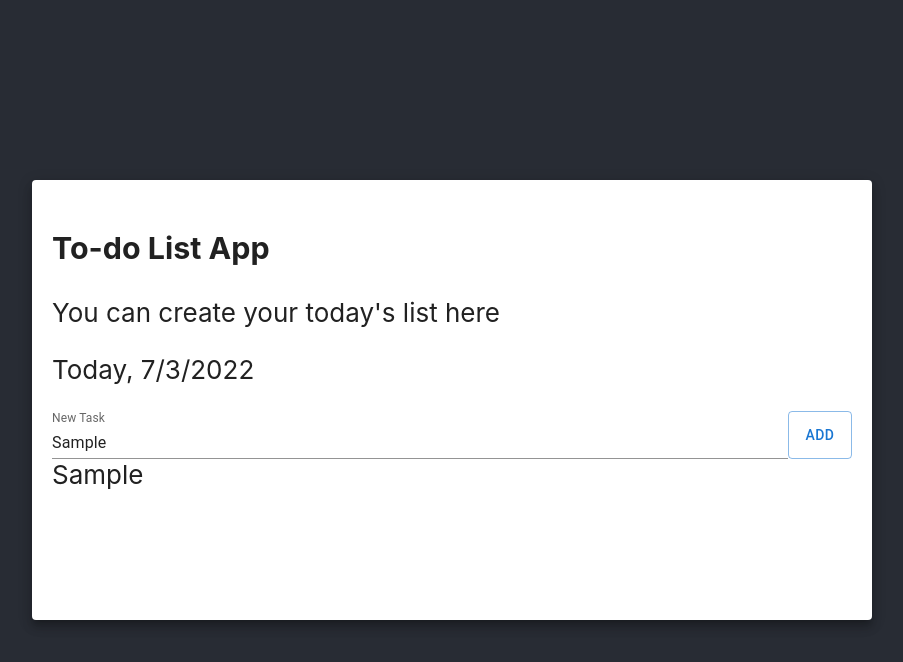
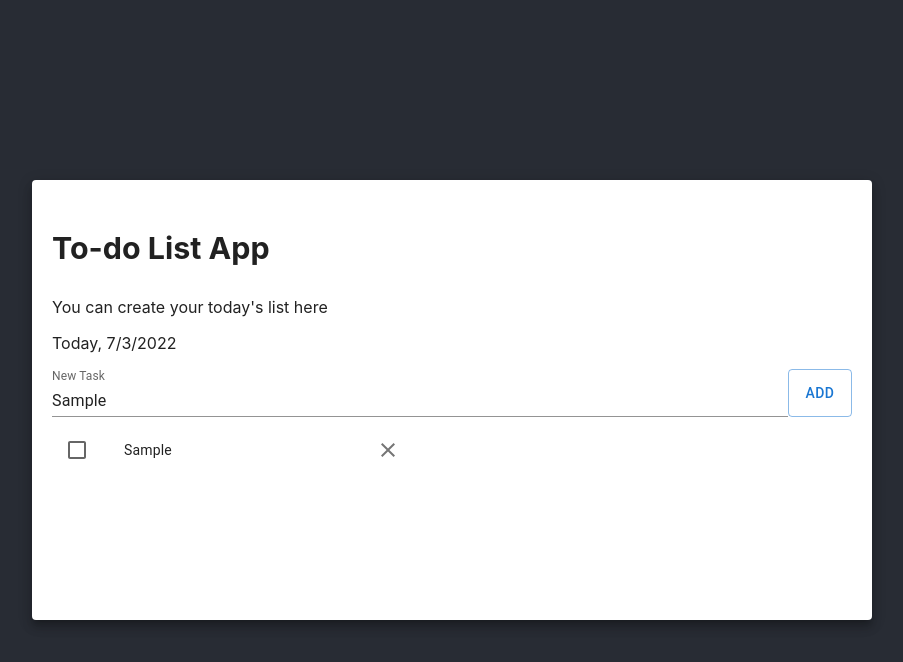
Before and after one commit to vaahxx/to-do-list, a React (Create React App) app: page / in a window 1280 px wide. Both pictures are taken after typing "Sample" into the empty fields and a click on the button "ADD". Shown: the top 662 px of the page, without its empty margins (188-1091 px from the left). Built offline with nearby package versions, Linux system fonts and the light colour scheme.

Commit message:
add features to list tasks and delete task

```diff
--- a/package.json
+++ b/package.json
@@ -5,6 +5,7 @@
   "dependencies": {
     "@emotion/react": "^11.9.3",
     "@emotion/styled": "^11.9.3",
+    "@mui/icons-material": "^5.8.4",
     "@mui/material": "^5.8.6",
     "@testing-library/jest-dom": "^5.16.4",
     "@testing-library/react": "^13.3.0",
--- a/src/App.css
+++ b/src/App.css
@@ -23,3 +23,7 @@
   min-height: 50vh;
   min-width: 100vh;
 }
+
+p {
+  font-size: 16px;
+}
--- a/src/App.tsx
+++ b/src/App.tsx
@@ -2,13 +2,22 @@ import { useState } from "react";
 import "./App.css";
 import Header from "./Header/Header";
 import AddTask from "./AddTask/AddTask";
+import TasksList from "./TasksList";
 import { Card } from "@mui/material";
 
 function App() {
   const [tasks, setTasks] = useState<string[]>([]);
-  function handleAddTask(task: string) {
+
+  function handleAddTask(task: string): void {
     const newTasks = [...tasks];
     newTasks.push(task);
+    setTasks(newTasks);
+  }
+
+  function handleDeleteTask(task: string): void {
+    const index = tasks.indexOf(task);
+    const newTasks = [...tasks];
+    newTasks.splice(index, 1);
     setTasks(newTasks);
   }
 
@@ -20,9 +29,9 @@ function App() {
           className="App-main-card"
           children={
             <div>
-              <Header date={new Date()}></Header>
-              <AddTask onAddTask={handleAddTask}></AddTask>
-              {tasks}
+              <Header date={new Date()} />
+              <AddTask onAddTask={handleAddTask} />
+              <TasksList tasks={tasks} onDeleteTask={handleDeleteTask} />
             </div>
           }
         ></Card>
--- /dev/null
+++ b/src/TasksList/index.tsx
@@ -0,0 +1,68 @@
+import * as React from "react";
+import List from "@mui/material/List";
+import ListItem from "@mui/material/ListItem";
+import ListItemButton from "@mui/material/ListItemButton";
+import ListItemIcon from "@mui/material/ListItemIcon";
+import ListItemText from "@mui/material/ListItemText";
+import Checkbox from "@mui/material/Checkbox";
+import IconButton from "@mui/material/IconButton";
+import ClearIcon from "@mui/icons-material/Clear";
+
+interface TasksListProps {
+  tasks: string[];
+  onDeleteTask: Function;
+}
+
+export default function TasksList(props: TasksListProps): JSX.Element {
+  const [checked, setChecked] = React.useState<string[]>([]);
+
+  const handleToggle = (value: string) => () => {
+    const currentIndex = checked.indexOf(value);
+    const newChecked = [...checked];
+
+    if (currentIndex === -1) {
+      newChecked.push(value);
+    } else {
+      newChecked.splice(currentIndex, 1);
+    }
+
+    setChecked(newChecked);
+  };
+
+  return (
+    <List sx={{ width: "100%", maxWidth: 360, bgcolor: "background.paper" }}>
+      {props.tasks.map((task: string) => {
+        const labelId = `checkbox-list-label-${task}`;
+
+        return (
+          <ListItem
+            key={task}
+            secondaryAction={
+              <IconButton
+                edge="end"
+                aria-label="delete"
+                onClick={(ev) => props.onDeleteTask(task)}
+              >
+                <ClearIcon />
+              </IconButton>
+            }
+            disablePadding
+          >
+            <ListItemButton role={undefined} onClick={handleToggle(task)} dense>
+              <ListItemIcon>
+                <Checkbox
+                  edge="start"
+                  checked={checked.indexOf(task) !== -1}
+                  tabIndex={-1}
+                  disableRipple
+                  inputProps={{ "aria-labelledby": labelId }}
+                />
+              </ListItemIcon>
+              <ListItemText id={labelId} primary={task} />
+            </ListItemButton>
+          </ListItem>
+        );
+      })}
+    </List>
+  );
+}
```
Also changed, not shown: 1 other file (tests, documents, lock files or other folders).
